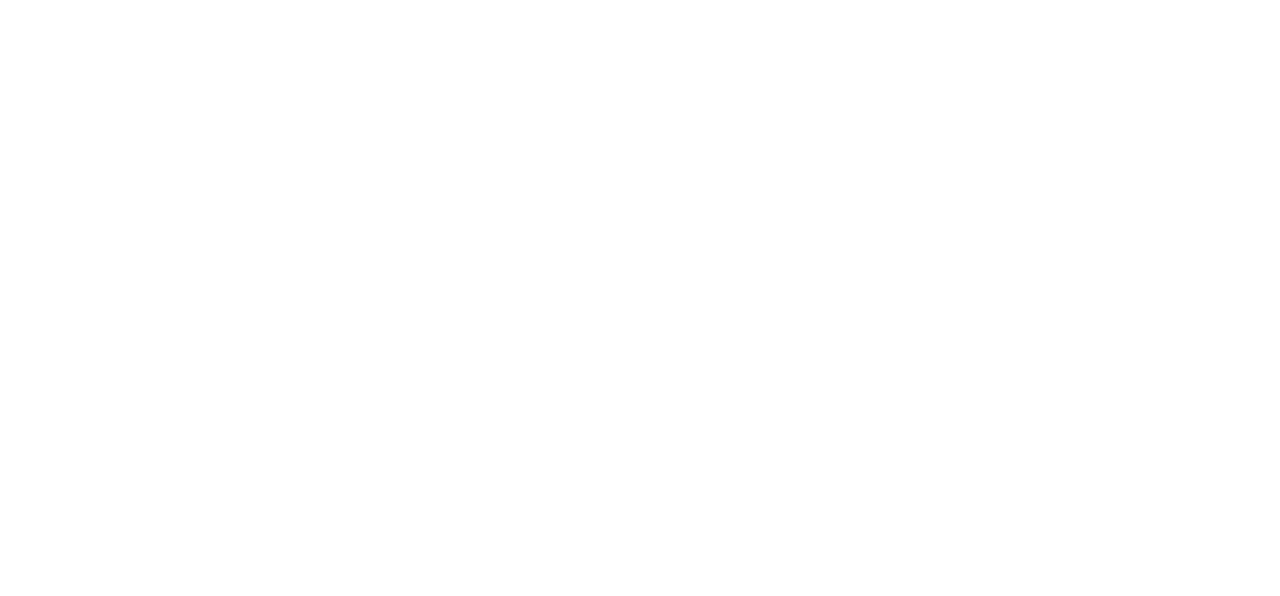
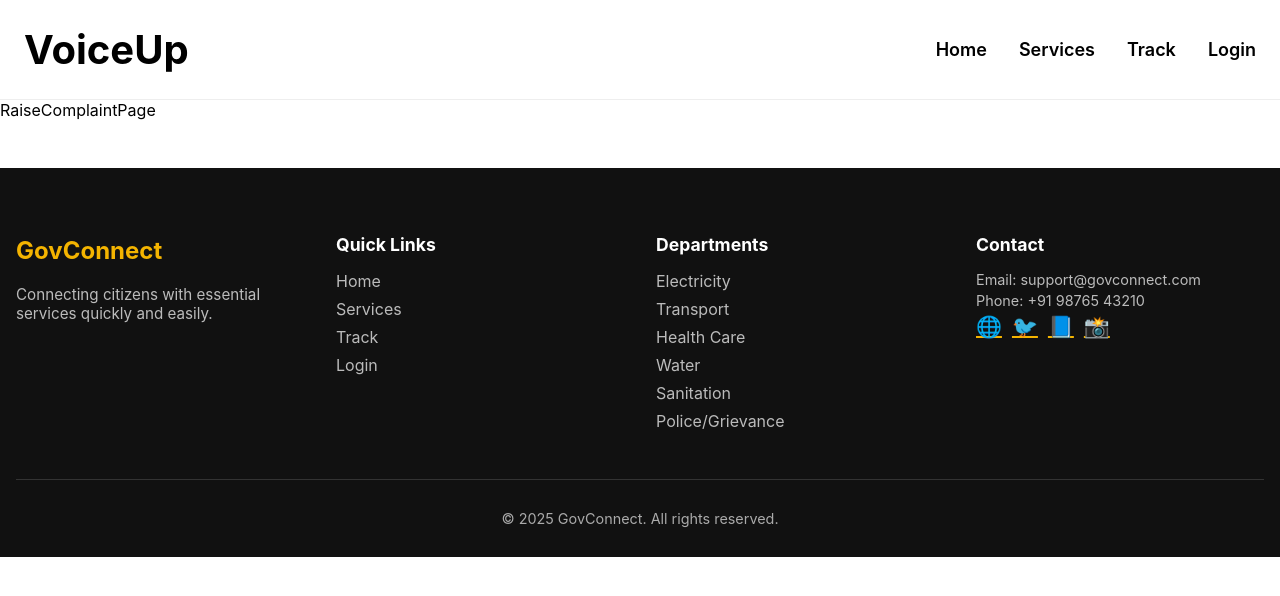
Before and after one commit to SubhashRelangi/RiseVoice, a React (Create React App) app in the folder frontend/: page /raise-complaint in a window 1280 px wide. Before the commit this address had no page. Shown: the top 596 px of the page. Built offline with nearby package versions, Linux system fonts and the light colour scheme.

Commit message:
feat: Implement basic routing and global layout

```diff
--- a/frontend/src/App.js
+++ b/frontend/src/App.js
@@ -1,13 +1,23 @@
 import React from 'react'
 import { Routes, Route } from "react-router-dom";
 import HomePage from './pages/HomePage';
+import LoginPage from './pages/LoginPage';
+import TrackPage from './pages/TrackPage';
+import RaiseComplaintPage from './pages/RaiseComplaintPage';
+import Navigation from './Components/Navigation';
+import Footer from './Components/Footer';
 
 const App = () => {
   return (
     <div>
+      <Navigation />
       <Routes>
         <Route path="/" element={<HomePage />} />
+        <Route path="/login" element={<LoginPage />} />
+        <Route path="/track" element={<TrackPage />} />
+        <Route path="/raise-complaint" element={<RaiseComplaintPage />} />
       </Routes>
+      <Footer />
     </div>
   )
 }
--- a/frontend/src/pages/HomePage.jsx
+++ b/frontend/src/pages/HomePage.jsx
@@ -1,20 +1,16 @@
 import React from 'react'
-import Navigation from '../Components/Navigation'
 import HeroSection from '../Components/HomePageComponents/HeroSection'
 import Dashboard from '../Components/HomePageComponents/Dashboard'
 import Departments from '../Components/HomePageComponents/Departments'
 import Services from '../Components/HomePageComponents/Services'
-import Footer from '../Components/Footer'
 
 const HomePage = () => {
   return (
     <div>
-      <Navigation />
       <HeroSection />
       <Dashboard />
       <Departments />
       <Services />
-      <Footer />
     </div>
   )
 }
--- /dev/null
+++ b/frontend/src/pages/LoginPage.jsx
@@ -0,0 +1,9 @@
+import React from 'react'
+
+const LoginPage = () => {
+  return (
+    <div>LoginPage</div>
+  )
+}
+
+export default LoginPage
--- /dev/null
+++ b/frontend/src/pages/RaiseComplaintPage.jsx
@@ -0,0 +1,9 @@
+import React from 'react'
+
+const RaiseComplaintPage = () => {
+  return (
+    <div>RaiseComplaintPage</div>
+  )
+}
+
+export default RaiseComplaintPage
--- /dev/null
+++ b/frontend/src/pages/TrackPage.jsx
@@ -0,0 +1,9 @@
+import React from 'react'
+
+const TrackPage = () => {
+  return (
+    <div>TrackPage</div>
+  )
+}
+
+export default TrackPage
```
